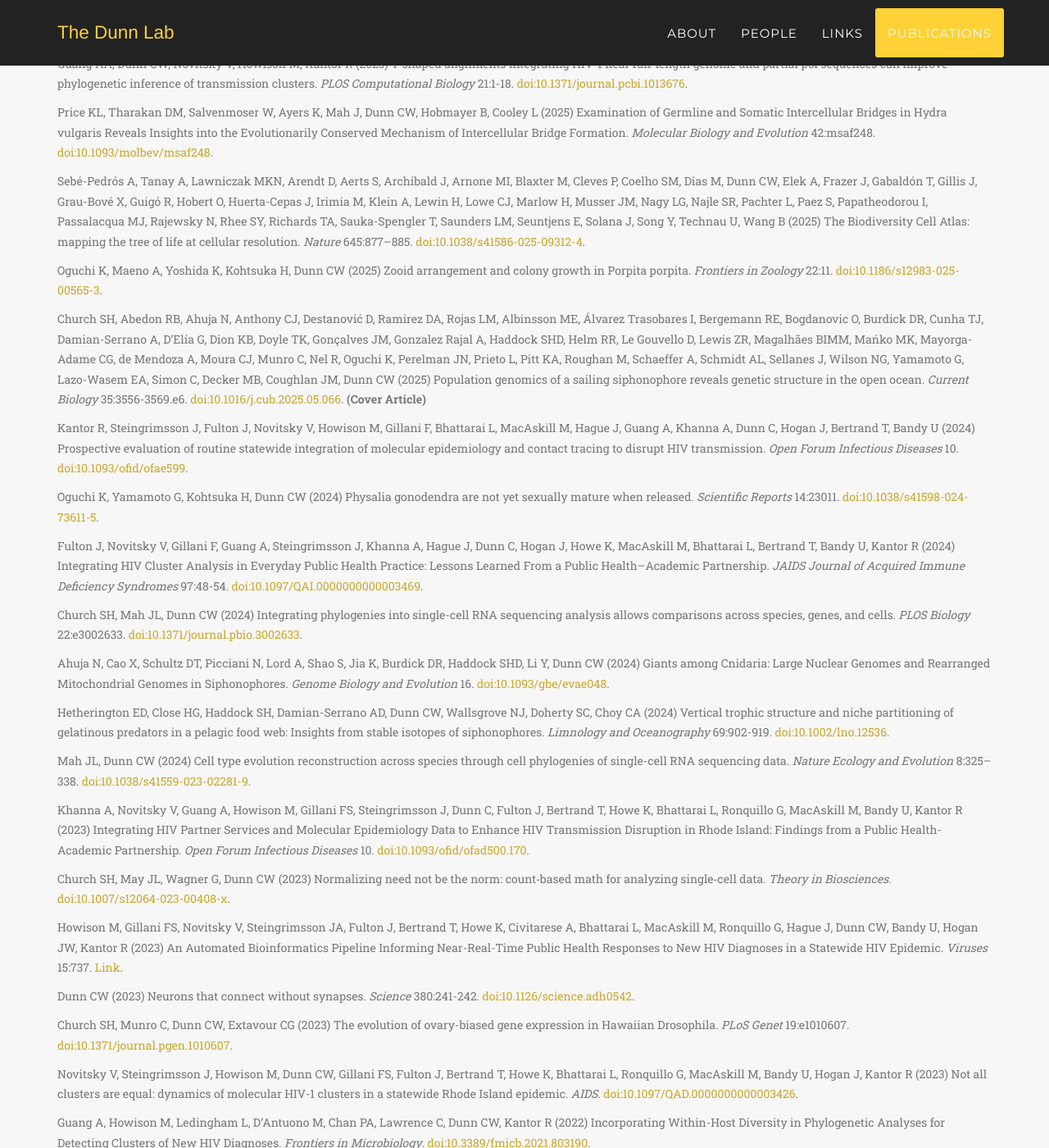
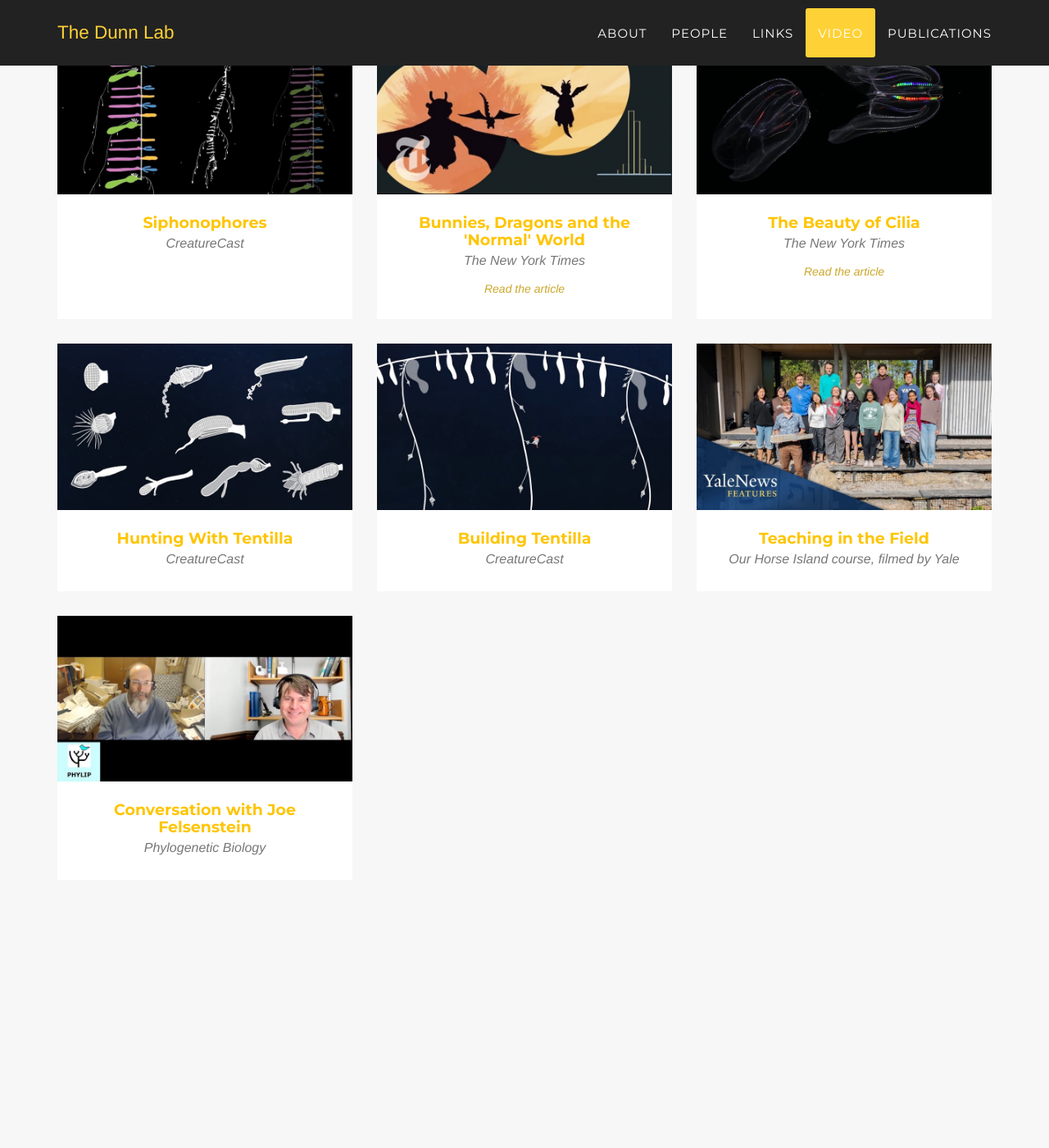
Before and after one commit to caseywdunn/caseywdunn.github.io, a Jekyll site: the page built from index.html, in a window 1280 px wide and 1400 px high, scrolled down 8273 px. Shown: the whole window at 82% size. Built offline with Jekyll 4.4.1, drawn with Linux system fonts in a browser that asks for light colours; some web fonts are replaced; some of the changed text lies outside the part shown.

Commit message:
Add a Video section
Seven videos as static cards that link out to the video, rather than
embedding players. This keeps third-party iframes and their cookies off
the homepage, and lets the New York Times cards carry a second link to
the accompanying article without needing a special case.

Cards reuse the Links grid's visual language (yellow hover wash, white
caption block, italic serif credit) with a play icon in place of the
plus. Thumbnails sit in a fixed 16:9 box so mismatched source aspect
ratios cannot break the grid, and the row is flexed so cards in a row
share a height. Flex items ignore the floats Bootstrap sizes columns
with, so the col-sm-6 / col-md-4 widths are restated as flex bases at
the same breakpoints.

Videos are configured in _config.yml, so adding one is an entry plus an
image in img/video/.

Also point the CV link at the current document in the casey_dunn_cv
repository and drop the stale copy that was checked in under assets/.

Co-Authored-By: Claude Opus 5 <noreply@anthropic.com>

```diff
--- a/_config.yml
+++ b/_config.yml
@@ -17,12 +17,62 @@ color:
   secondary: fec503
   secondary-dark: 000
 
+# Videos. Each is a static card that links out to the video. img is a file in
+# img/video/, ideally 16:9 and about 800px wide. extra_url/extra_text add an
+# optional second link below the caption.
+videos:
+- title: Siphonophores
+  credit: CreatureCast
+  img: siphonophores.jpg
+  alt: Still from an animation about how siphonophores grow
+  url: https://www.youtube.com/watch?v=8Pho_sgMpCA
+
+- title: Bunnies, Dragons and the 'Normal' World
+  credit: The New York Times
+  img: central-limit-theorem.jpg
+  alt: Animated bunnies and dragons illustrating the central limit theorem
+  url: https://www.youtube.com/watch?v=jvoxEYmQHNM
+  extra_url: https://www.nytimes.com/2013/09/24/science/as-normal-as-rabbits-weights-and-dragons-wings.html
+  extra_text: Read the article
+
+- title: The Beauty of Cilia
+  credit: The New York Times
+  img: cilia.jpg
+  alt: Two ctenophores with rows of cilia refracting rainbow colors
+  url: https://www.youtube.com/watch?v=Id1Mqh1Pfws
+  extra_url: https://www.nytimes.com/2014/01/23/science/earth/moving-without-feet-to-do-so.html
+  extra_text: Read the article
+
+- title: Hunting With Tentilla
+  credit: CreatureCast
+  img: hunting-tentilla.jpg
+  alt: Still from an animation about siphonophore tentilla capturing prey
+  url: https://www.youtube.com/watch?v=wv_RL8acLWA
+
+- title: Building Tentilla
+  credit: CreatureCast
+  img: building-tentilla.jpg
+  alt: Still from an animation about how siphonophore tentilla are built
+  url: https://www.youtube.com/watch?v=6eYTQGSe_HA
+
+- title: Teaching in the Field
+  credit: Our Horse Island course, filmed by Yale
+  img: teaching-field.jpg
+  alt: Students working along the shoreline of Horse Island
+  url: https://www.youtube.com/watch?v=cPqdVsxsnSs
+
+- title: Conversation with Joe Felsenstein
+  credit: Phylogenetic Biology
+  img: felsenstein.jpg
+  alt: Joe Felsenstein in conversation
+  url: https://www.youtube.com/watch?v=oaCinQIy8MI
+
 # Team names, titles and social links
 people:
 - name: Casey Dunn
   pic: casey
   position: Principal Investigator
-  description: My CV is available <a href="/assets/Casey_Dunn_CV.pdf">here</a>.
+  description: My CV is available <a href="https://github.com/caseywdunn/casey_dunn_cv/blob/main/Casey_Dunn_CV_short.pdf">here</a>.
   social:
     - title: google
       url: https://scholar.google.com/citations?user=mSMSMM4AAAAJ
--- a/_includes/header.html
+++ b/_includes/header.html
@@ -30,6 +30,9 @@
                         <a class="page-scroll" href="#portfolio">Links</a>
                     </li>
                     <li>
+                        <a class="page-scroll" href="#video">Video</a>
+                    </li>
+                    <li>
                         <a class="page-scroll" href="#publications">Publications</a>
                     </li>
                 </ul>
--- /dev/null
+++ b/_includes/video.html
@@ -0,0 +1,34 @@
+<!-- Video Section -->
+    <section id="video" class="bg-light-gray">
+        <div class="container">
+            <div class="row">
+                <div class="col-lg-12 text-center">
+                    <h2 class="section-heading">Video</h2>
+                    <h3 class="section-subheading text-muted">Animations, conversations, and field work</h3>
+                </div>
+            </div>
+            <div class="row video-row">
+                {% for video in site.videos %}
+                <div class="col-md-4 col-sm-6 video-item">
+                    <a href="{{ video.url }}" class="video-link" target="_blank" rel="noopener">
+                        <div class="video-thumb">
+                            <img src="{{ "/img/video/" | append: video.img | prepend: site.baseurl }}" alt="{{ video.alt }}">
+                            <div class="video-hover">
+                                <div class="video-hover-content">
+                                    <i class="fa fa-play fa-3x"></i>
+                                </div>
+                            </div>
+                        </div>
+                    </a>
+                    <div class="video-caption">
+                        <h4>{{ video.title }}</h4>
+                        <p class="text-muted">{{ video.credit }}</p>
+                        {% if video.extra_url %}
+                        <p class="video-extra"><a href="{{ video.extra_url }}" target="_blank" rel="noopener">{{ video.extra_text }}</a></p>
+                        {% endif %}
+                    </div>
+                </div>
+                {% endfor %}
+            </div>
+        </div>
+    </section>
--- a/_layouts/default.html
+++ b/_layouts/default.html
@@ -10,6 +10,7 @@
     {% include about.html %}
     {% include team.html %}
     {% include portfolio_grid.html %}
+    {% include video.html %}
     {% include publications.html %}
     {% include footer.html %}
     {% include modals.html %}
```
Also changed, not shown: _includes/css/agency.css (+125 -0 lines), img/video/building-tentilla.jpg (added), img/video/central-limit-theorem.jpg (added), img/video/cilia.jpg (added), img/video/felsenstein.jpg (added), img/video/hunting-tentilla.jpg (added), img/video/siphonophores.jpg (added), img/video/teaching-field.jpg (added), 1 other file.
